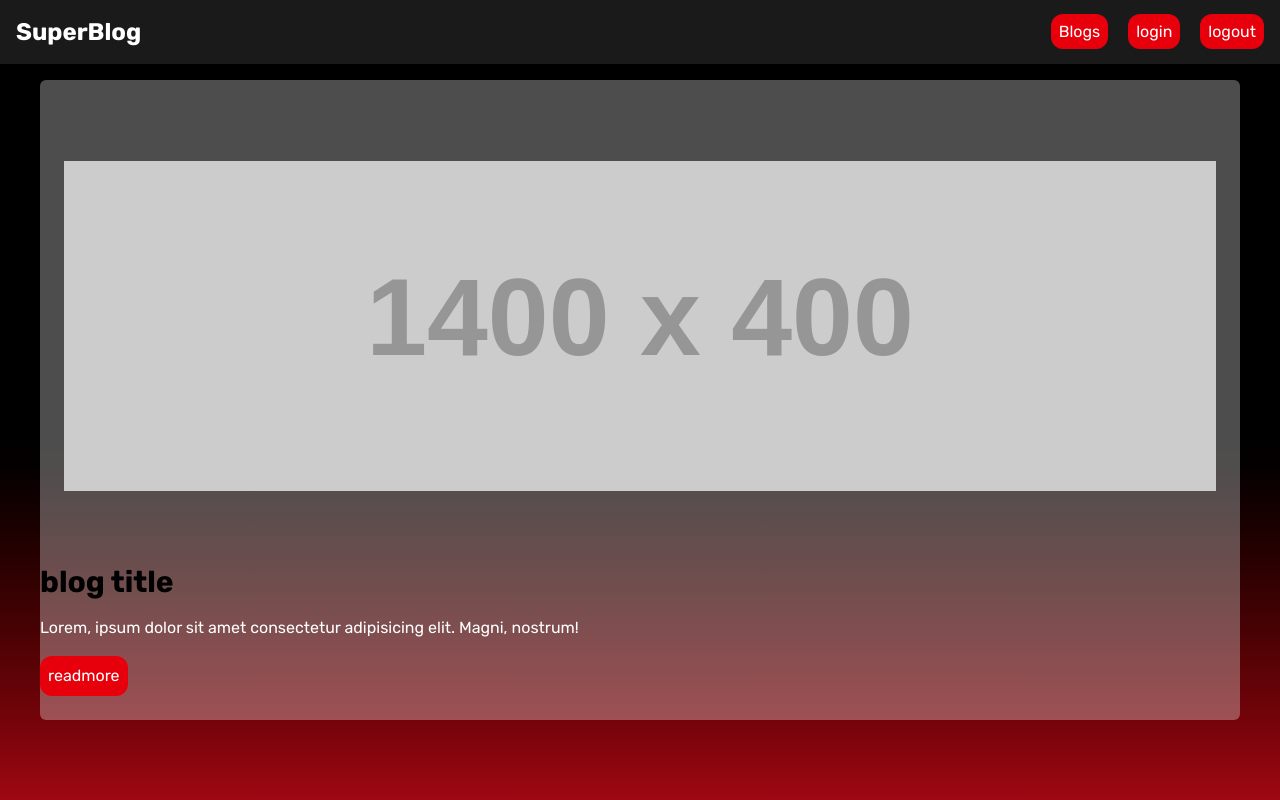
After one commit to gops26/superblog, a Django app: page /app/ in a window 1280 px wide. The commit adds this page. Run offline with Django 4.2, Linux system fonts and the light colour scheme; grey boxes labelled with a size stand in for pictures from a placeholder-image service; some libraries are stand-ins or nearby versions.

Commit message:
html file setup

```diff
--- a/app/templates/home.html
+++ b/app/templates/home.html
@@ -1,7 +1,22 @@
-{% extends 'main.html' %}
+{% extends 'main.html' %} {% block title %} home {% endblock %}
+{% block content%}
+<div
+  class="container bg-gradient-to-b from-black via-black to-red-800 h-screen font-[Rubik]"
+>
 
-{% block title %}
-home
+{% include 'navbar.html' %}
+  <div class="p-6 mx-10 my-4 flex flex-col items-center justify-start space-y-4 rounded-md bg-white/30" style="height: 80vh;">
+    <img src="https://placehold.co/1400x400/white/red"  class="h-160 w-300 object-scale-down">
+
+    <div class="flex justify-between items-center w-300">
+    <h1 class="text-3xl font-bold text-secondary">blog title</h1>
+    </div>
+
+    <div class="flex flex-col justify-between items-start w-300 space-y-4 mx-4">
+        <p class="text-white">Lorem, ipsum dolor sit amet consectetur adipisicing elit. Magni, nostrum!</p>
+
+        <a href="" class="text-white text-md font-Rubik rounded-xl hover:bg-yellow-400 hover:text-black  bg-primary px-2 py-2 transition duration-700 ease-in-out">readmore</a>
+        </div>
+  </div>
+</div>
 {% endblock %}
-
-{% block %}
--- a/app/templates/main.html
+++ b/app/templates/main.html
@@ -1,19 +1,26 @@
 <!DOCTYPE html>
 <html lang="en">
   <head>
-    <meta charset="UTF-8">
-    <meta name="viewport" content="width=device-width, initial-scale=1.0">
+    <meta charset="UTF-8" />
+    <meta name="viewport" content="width=device-width, initial-scale=1.0" />
     <script src="https://cdn.jsdelivr.net/npm/@tailwindcss/browser@4"></script>
-    <style  type="text/tailwindcss">
-        @theme static{
-            --color-primary: var(--color-red-500);
+
+    <style type="text/tailwindcss">
+      @theme static {
+        --color-primary: var(--color-red-600);
         --color-secondary: var(--color-black);
+        --font-sans: inter;
       }
     </style>
+    <link rel="preconnect" href="https://fonts.googleapis.com" />
+    <link rel="preconnect" href="https://fonts.gstatic.com" crossorigin />
+    <link
+      href="https://fonts.googleapis.com/css2?family=Rubik:ital,wght@0,300..900;1,300..900&display=swap"
+      rel="stylesheet"
+    />
     <title>base html</title>
   </head>
   <body>
-    {% block content %}
-    {% endblock %}
+    {% block content %} {% endblock %}
   </body>
 </html>
--- /dev/null
+++ b/app/templates/navbar.html
@@ -0,0 +1,10 @@
+<div class="navbar flex items-center bg-[rgba(255,255,255,0.1)] justify-between p-4">
+    <h1 class="text-white text-2xl font-[Rubik] font-bold space">
+      SuperBlog
+    </h1>
+    <div class="space-x-4">
+        <a href="" class="text-white text-md font-Rubik rounded-xl hover:bg-yellow-400 hover:text-black  bg-primary px-2 py-2 transition duration-700 ease-in-out">Blogs</a>
+        <a href="" class="text-white text-md font-Rubik rounded-xl hover:bg-yellow-400   hover:text-black bg-primary px-2 py-2 transition duration-700 ease-in-out">login</a>
+        <a href="" class="text-white text-md font-Rubik rounded-xl hover:bg-yellow-400 hover:text-black  bg-primary px-2 py-2 transition duration-700 ease-in-out">logout</a>
+    </div>
+  </div>
--- a/app/urls.py
+++ b/app/urls.py
@@ -1,6 +1,5 @@
 from django.urls import path
-from .views import *
-
+from . import views
 urlpatterns = [
-    path("app/", ),
+    path("app/", views.home_view,name="home"),
 ]
```
Also changed, not shown: db.sqlite3 (added). Lines whose indentation alone changed are shown as unchanged.
